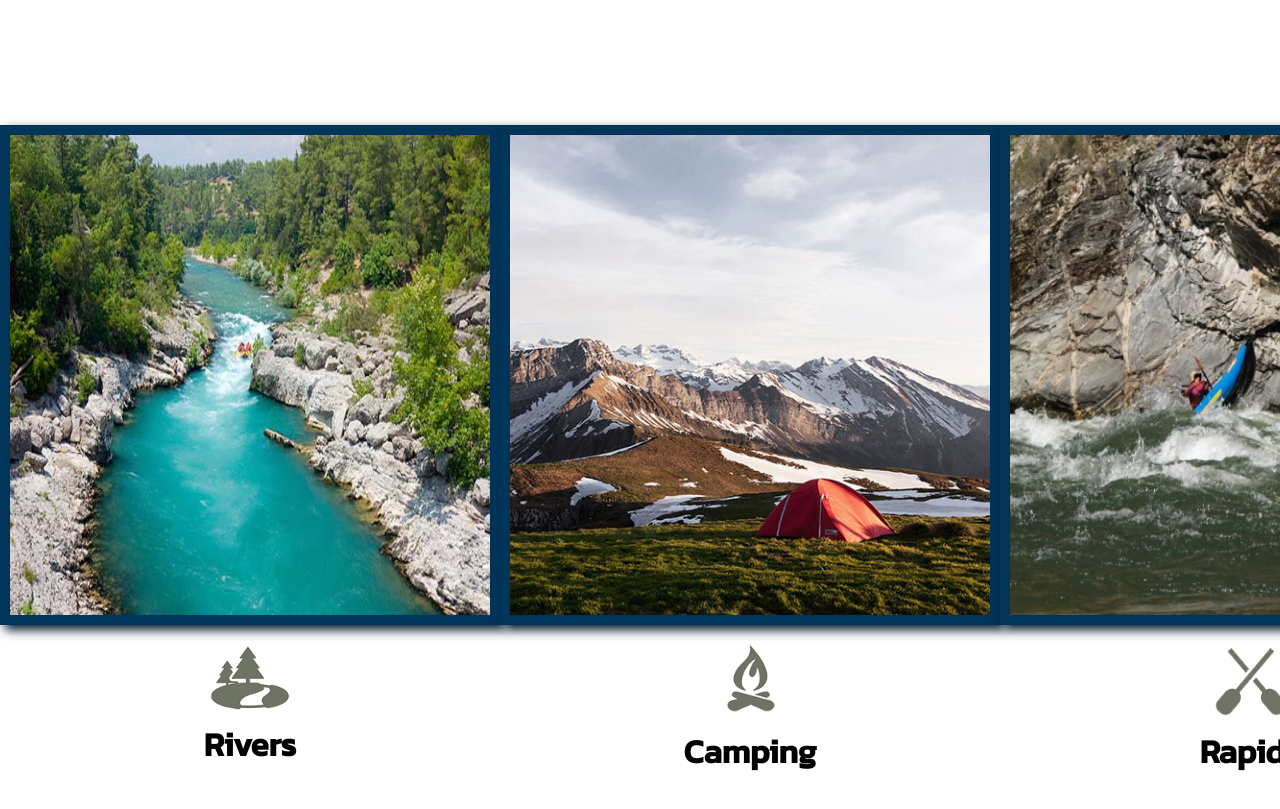
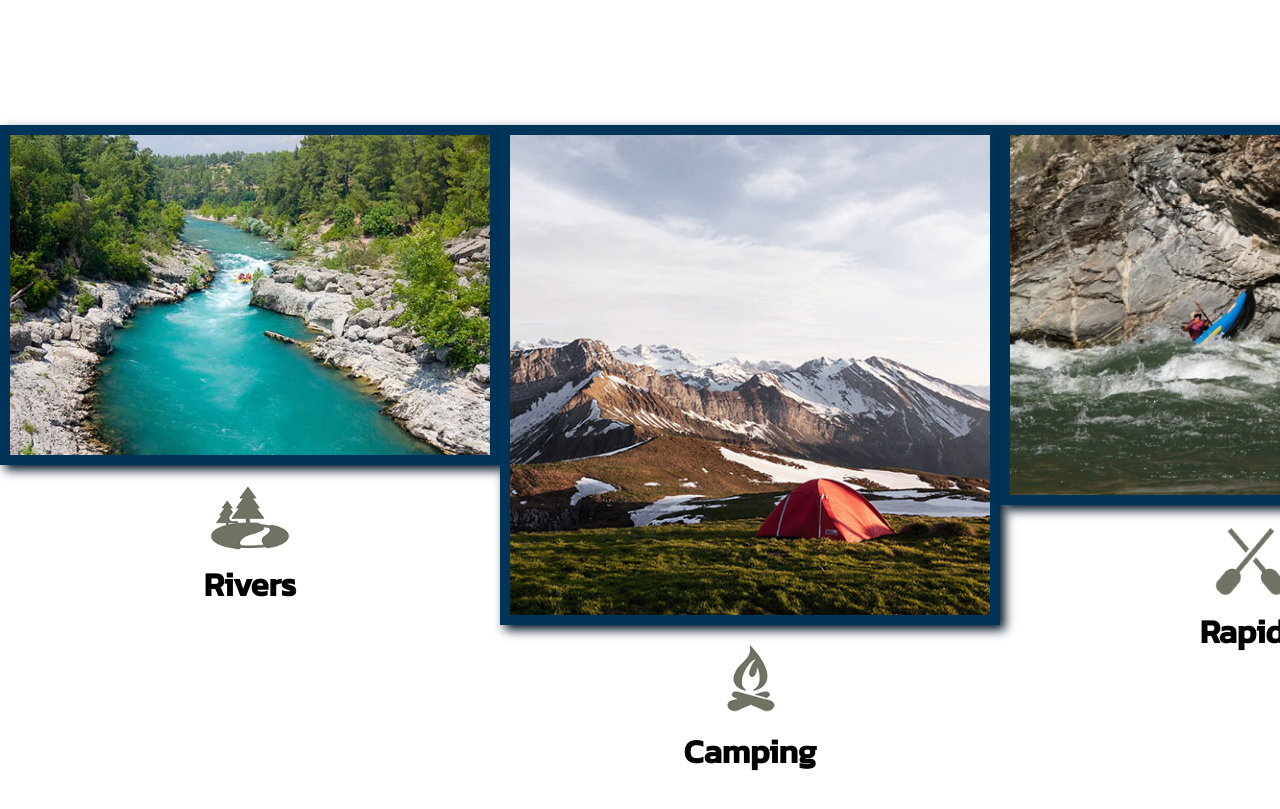
Before and after one commit to narvas12/narvas12.github.io, a plain HTML site: page wwr/index.html in a window 1280 px wide. Shown: the part 1040-1849 px from the top of the page. Drawn offline with Linux system fonts and the light colour scheme.

Commit message:
new files

```diff
--- a/wwr/styles/styles.css
+++ b/wwr/styles/styles.css
@@ -106,7 +106,7 @@ main section img {
     transition: transform .5s;
     box-shadow: 5px 5px 10px #001427;
     max-width: 500px;
-    min-height: 500px;
+    max-height: 500px;
 
 }
 
```
